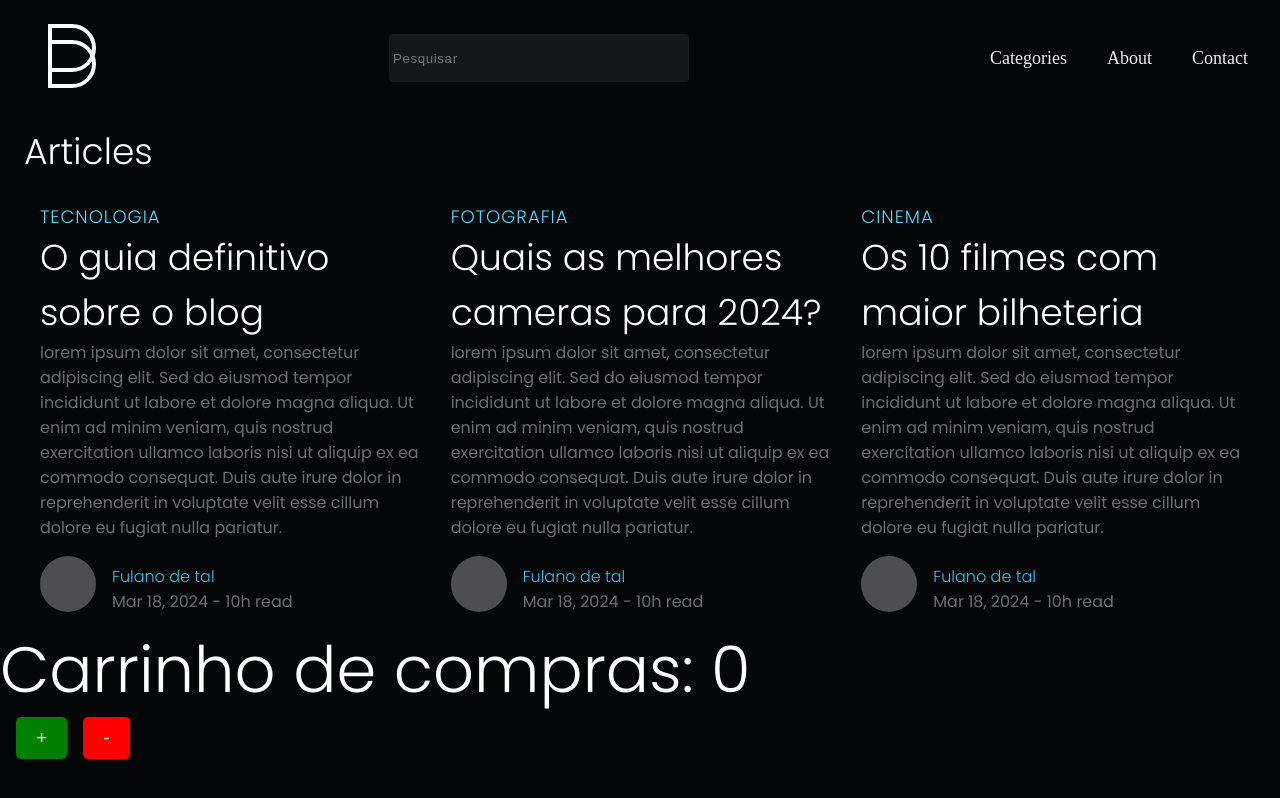
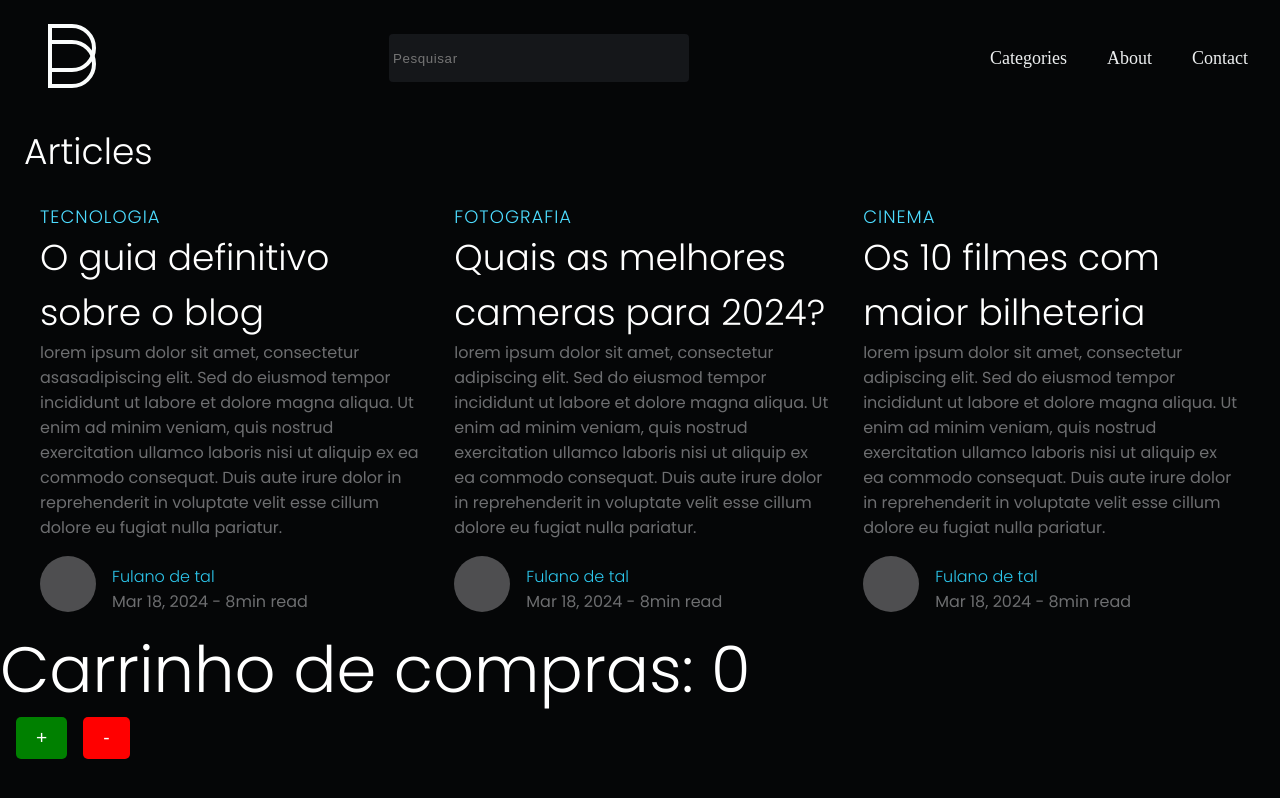
Before and after one commit to LuizBlume/FrontPUSH, a React (Create React App) app in the folder React/blog/: page / in a window 1280 px wide. Built offline with nearby package versions, Linux system fonts and the light colour scheme.

Commit message:
Atualizações no conteúdo do blog e tempo de leitura

```diff
--- a/React/blog/src/components/Article/index.js
+++ b/React/blog/src/components/Article/index.js
@@ -5,7 +5,7 @@
             <h3>Articles</h3>
             <div className="mt-3 container-posts">
                 <Post subtitle="Tecnologia" title="O guia definitivo sobre o blog" >
-                    lorem ipsum dolor sit amet, consectetur adipiscing elit. Sed do eiusmod tempor incididunt ut labore et dolore magna aliqua. Ut enim ad minim veniam, quis nostrud exercitation ullamco laboris nisi ut aliquip ex ea commodo consequat. Duis aute irure dolor in reprehenderit in voluptate velit esse cillum dolore eu fugiat nulla pariatur.
+                    lorem ipsum dolor sit amet, consectetur asasadipiscing elit. Sed do eiusmod tempor incididunt ut labore et dolore magna aliqua. Ut enim ad minim veniam, quis nostrud exercitation ullamco laboris nisi ut aliquip ex ea commodo consequat. Duis aute irure dolor in reprehenderit in voluptate velit esse cillum dolore eu fugiat nulla pariatur.
                 </Post>
                 <Post subtitle="Fotografia" title="Quais as melhores cameras para 2024?" >
                     lorem ipsum dolor sit amet, consectetur adipiscing elit. Sed do eiusmod tempor incididunt ut labore et dolore magna aliqua. Ut enim ad minim veniam, quis nostrud exercitation ullamco laboris nisi ut aliquip ex ea commodo consequat. Duis aute irure dolor in reprehenderit in voluptate velit esse cillum dolore eu fugiat nulla pariatur.
--- a/React/blog/src/components/Posts/index.js
+++ b/React/blog/src/components/Posts/index.js
@@ -9,7 +9,7 @@
         <div className="img-profile"></div>
         <div className="desc-profile mt-1 ml-2">
           <h6 className="color-blue">Fulano de tal</h6>
-          <p>Mar 18, 2024 - 10h read</p>
+          <p>Mar 18, 2024 - 8min read</p>
         </div>
       </div>
     </div>
```
